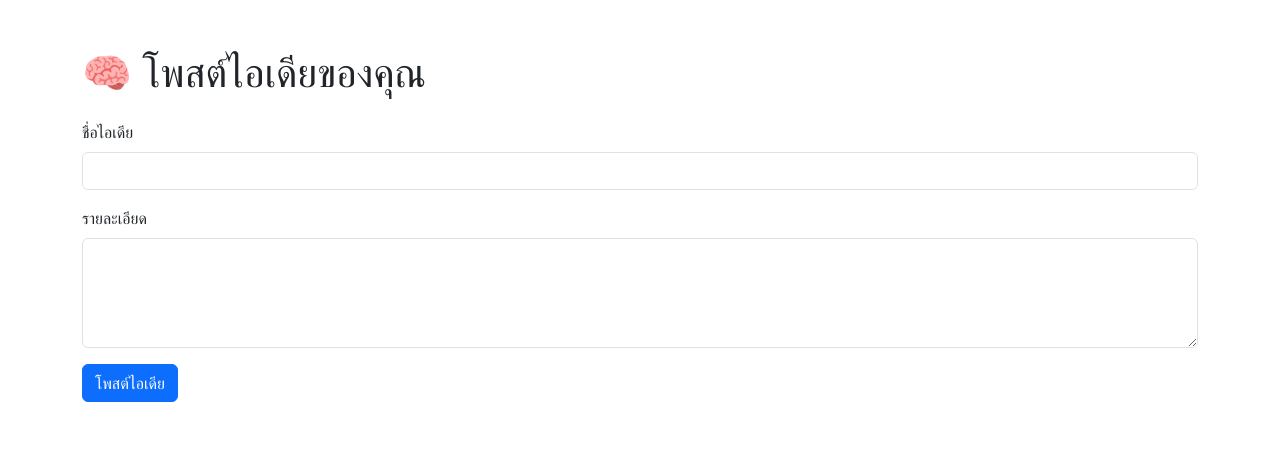
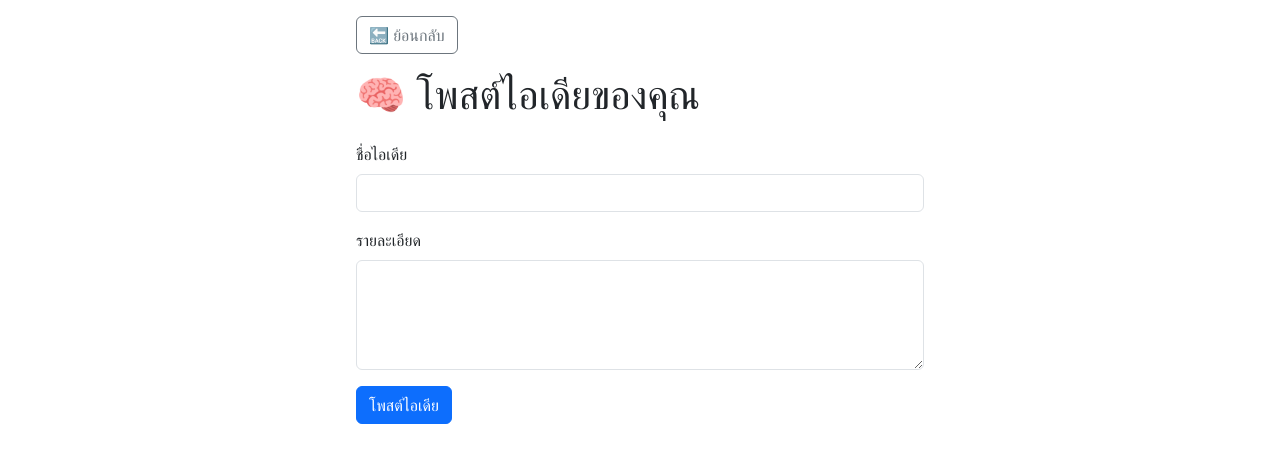
Before and after one commit to JIXDORE/dream-community, a plain HTML site: page postidea.html in a window 1280 px wide. Drawn offline with nearby package versions, Linux system fonts and the light colour scheme; no server answers.

Commit message:
Update postidea.html

```diff
--- a/postidea.html
+++ b/postidea.html
@@ -3,9 +3,14 @@
 <head>
   <meta charset="UTF-8">
   <title>โพสต์ไอเดีย</title>
+  <meta name="viewport" content="width=device-width, initial-scale=1">
   <link href="https://cdn.jsdelivr.net/npm/bootstrap@5.3.0/dist/css/bootstrap.min.css" rel="stylesheet">
 </head>
-<body class="container py-5">
+<body class="container-fluid p-3" style="max-width: 600px;">
+
+  <button onclick="history.back()" class="btn btn-outline-secondary mb-3">
+    🔙 ย้อนกลับ
+  </button>
 
   <h1 class="mb-4">🧠 โพสต์ไอเดียของคุณ</h1>
 
@@ -18,19 +23,11 @@
       <label for="idea-description" class="form-label">รายละเอียด</label>
       <textarea class="form-control" id="idea-description" rows="4" required></textarea>
     </div>
-    <!-- ระบบรูปภาพยังไม่เปิดใช้งาน -->
-    <!--
-    <div class="mb-3">
-      <label for="idea-image" class="form-label">อัปโหลดรูปภาพ (ถ้ามี)</label>
-      <input type="file" class="form-control" id="idea-image" accept="image/*">
-    </div>
-    -->
     <button type="submit" class="btn btn-primary">โพสต์ไอเดีย</button>
   </form>
 
   <div id="status" class="mt-4 text-success"></div>
 
-  <!-- Firebase -->
   <script type="module">
     import { initializeApp } from "https://www.gstatic.com/firebasejs/10.12.0/firebase-app.js";
     import { getAuth, onAuthStateChanged } from "https://www.gstatic.com/firebasejs/10.12.0/firebase-auth.js";
@@ -66,7 +63,6 @@
 
       currentUser = user;
 
-      // โหลดโครงร่างอัตโนมัติ
       const draftRef = doc(db, "ideaDrafts", user.uid);
       const draftSnap = await getDoc(draftRef);
       if (draftSnap.exists()) {
@@ -77,7 +73,6 @@
       }
     });
 
-    // Auto-save โครงร่าง
     const saveDraft = async () => {
       if (!currentUser) return;
       const title = document.getElementById("idea-title").value;
@@ -93,7 +88,6 @@
       statusDiv.innerText = "💾 บันทึกอัตโนมัติแล้ว";
     };
 
-    // ใส่ debounce ป้องกันบันทึกถี่เกิน
     ["idea-title", "idea-description"].forEach(id => {
       document.getElementById(id).addEventListener("input", () => {
         clearTimeout(draftTimer);
@@ -103,17 +97,13 @@
 
     form.addEventListener("submit", async (e) => {
       e.preventDefault();
-
       const title = document.getElementById("idea-title").value;
       const description = document.getElementById("idea-description").value;
-
-      // const imageFile = document.getElementById("idea-image").files[0]; // ปิดไว้ชั่วคราว
-      let imageUrl = ""; // ยังไม่ใช้ระบบอัปโหลดภาพ
 
       await addDoc(collection(db, "ideas"), {
         title,
         description,
-        imageUrl,
+        imageUrl: "",
         createdAt: serverTimestamp(),
         userId: auth.currentUser.uid,
         published: true
@@ -121,8 +111,6 @@
 
       statusDiv.innerText = "✅ โพสต์ไอเดียสำเร็จแล้ว!";
       form.reset();
-
-      // เคลียร์ร่างหลังโพสต์
       await setDoc(doc(db, "ideaDrafts", currentUser.uid), {});
     });
   </script>
```
